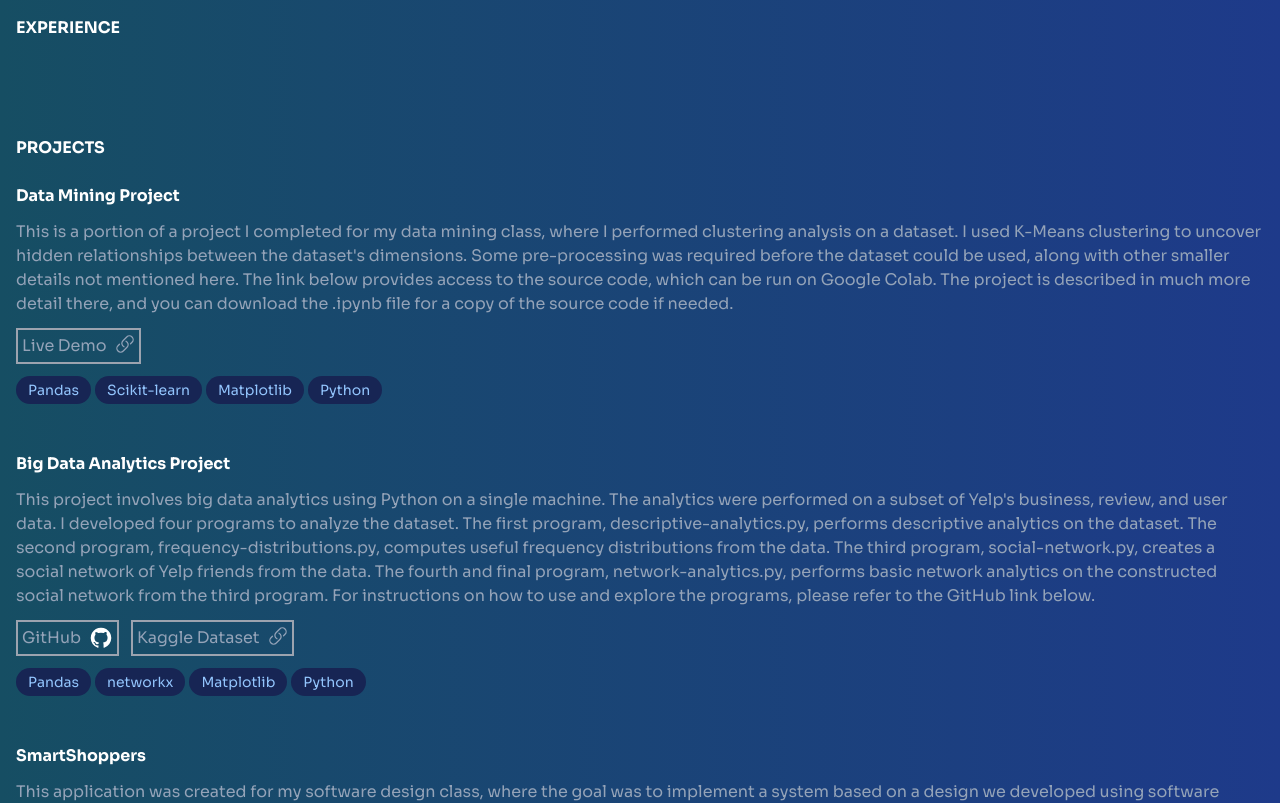
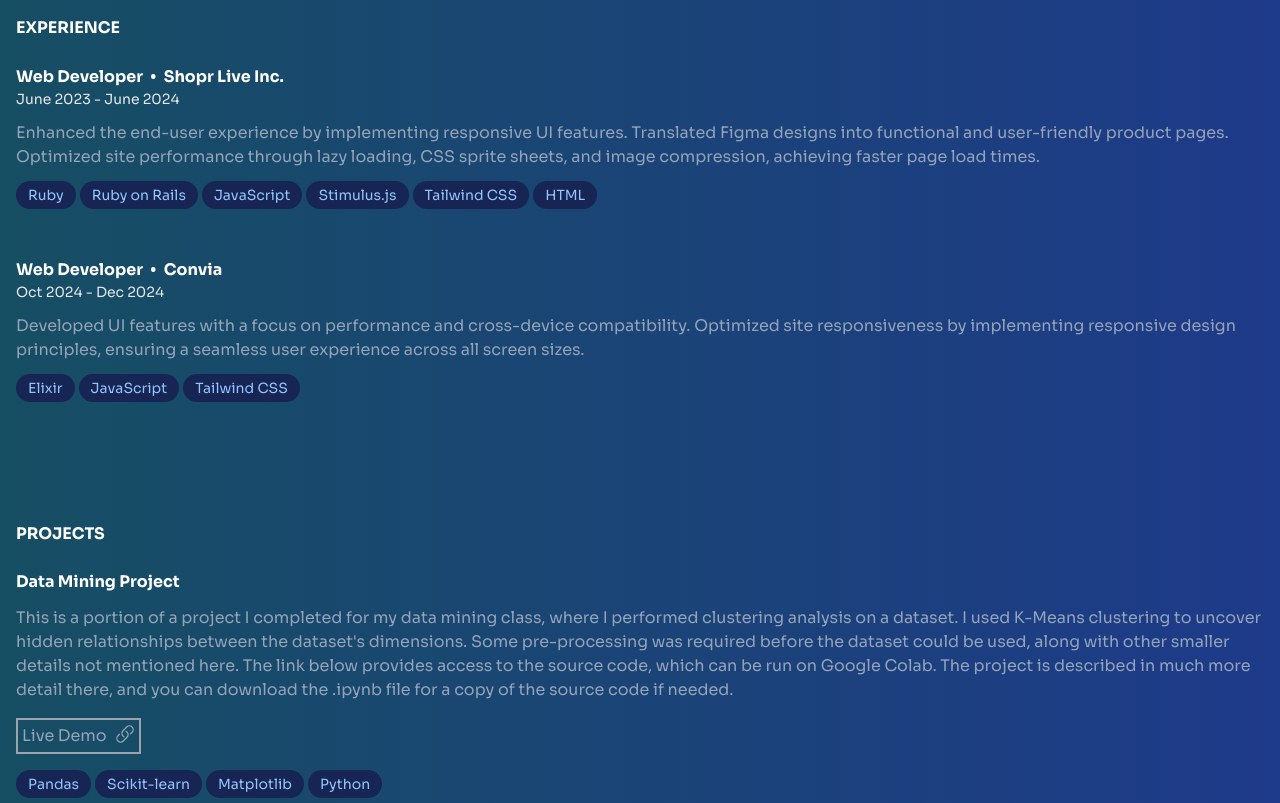
Before and after one commit to haoyiwu-1/haoyiwu-1.github.io, a React (Vite) app: page / in a window 1280 px wide. Shown: the part 420-1223 px from the top of the page. Built offline with nearby package versions, Linux system fonts and the light colour scheme; a web font is replaced by a local one.

Commit message:
Update ProjectDesc component to SectionDesc for more general use like for experience section, add experience section, small UI change for Links component

```diff
--- a/src/App.jsx
+++ b/src/App.jsx
@@ -1,6 +1,6 @@
 import "./index.css";
 import Navbar from "./Navbar.jsx";
-import ProjectDesc from "./ProjectDesc.jsx";
+import SectionDesc from "./SectionDesc.jsx";
 
 function App() {
   const projectsList = [
@@ -43,10 +43,45 @@ function App() {
           </div>
           <div id="experience" className="section">
             <h1 className="uppercase font-bold">Experience</h1>
+            <SectionDesc
+              id="exp-1"
+              title={
+                <>
+                  Web Developer <span className="font-sans mx-1">&#x2022;</span>{" "}
+                  Shopr Live Inc.
+                </>
+              }
+              description="
+              Enhanced the end-user experience by implementing responsive UI features. Translated Figma designs into functional and user-friendly product pages. Optimized site performance through lazy loading, CSS sprite sheets, and image compression, achieving faster page load times.
+              "
+              tech={[
+                "Ruby",
+                "Ruby on Rails",
+                "JavaScript",
+                "Stimulus.js",
+                "Tailwind CSS",
+                "HTML",
+              ]}
+              timePeriod={"June 2023 - June 2024"}
+            />
+            <SectionDesc
+              id="exp-2"
+              title={
+                <>
+                  Web Developer <span className="font-sans mx-1">&#x2022;</span>{" "}
+                  Convia
+                </>
+              }
+              description="
+              Developed UI features with a focus on performance and cross-device compatibility. Optimized site responsiveness by implementing responsive design principles, ensuring a seamless user experience across all screen sizes.
+              "
+              tech={["Elixir", "JavaScript", "Tailwind CSS"]}
+              timePeriod={"Oct 2024 - Dec 2024"}
+            />
           </div>
           <div className="section">
             <h1 className="uppercase font-bold">Projects</h1>
-            <ProjectDesc
+            <SectionDesc
               id="proj-0"
               title={projectsList[0]}
               description="
@@ -62,7 +97,7 @@ function App() {
               tech={["Pandas", "Scikit-learn", "Matplotlib", "Python"]}
             />
 
-            <ProjectDesc
+            <SectionDesc
               id="proj-1"
               title={projectsList[1]}
               description="
@@ -82,7 +117,7 @@ function App() {
               tech={["Pandas", "networkx", "Matplotlib", "Python"]}
             />
 
-            <ProjectDesc
+            <SectionDesc
               id="proj-2"
               title={projectsList[2]}
               description="
@@ -107,7 +142,7 @@ function App() {
               tech={["Java Swing", "Java", "JUnit"]}
             />
 
-            <ProjectDesc
+            <SectionDesc
               id="proj-3"
               title={projectsList[3]}
               description="
@@ -126,7 +161,7 @@ function App() {
               tech={["HTML", "CSS", "Bootstrap 5", "JavaScript"]}
             />
 
-            <ProjectDesc
+            <SectionDesc
               id="proj-4"
               title={projectsList[4]}
               description="
@@ -145,7 +180,7 @@ function App() {
               tech={["HTML", "CSS", "Bootstrap 5", "JavaScript"]}
             />
 
-            <ProjectDesc
+            <SectionDesc
               id="proj-5"
               title={projectsList[5]}
               description="
--- a/src/Links.jsx
+++ b/src/Links.jsx
@@ -46,7 +46,7 @@ function Links({ linksList }) {
               key={index}
               target="_blank"
               rel="noreferrer noopener"
-              className="inline-flex hover:text-gray-200 hover:border-gray-200 p-1 border-2 border-gray-400"
+              className="inline-flex hover:text-gray-200 my-1 hover:border-gray-200 p-1 border-2 border-gray-400"
             >
               <div className="flex flex-row space-x-2">
                 <span>{link.text}</span>
--- a/src/ProjectDesc.jsx
+++ /dev/null
@@ -1,15 +0,0 @@
-import Links from "./Links";
-import TechBadges from "./TechBadges";
-
-function ProjectDesc({ id, title, description, links = [], tech = [] }) {
-  return (
-    <div id={id} className="flex flex-col py-6 space-y-3">
-      <h1 className="font-bold">{title}</h1>
-      <p>{description}</p>
-      <Links linksList={links} />
-      <TechBadges techList={tech} />
-    </div>
-  );
-}
-
-export default ProjectDesc;
--- /dev/null
+++ b/src/SectionDesc.jsx
@@ -0,0 +1,29 @@
+import Links from "./Links";
+import TechBadges from "./TechBadges";
+
+function SectionDesc({
+  id,
+  title,
+  description,
+  links = [],
+  tech = [],
+  timePeriod,
+}) {
+  return (
+    <div id={id} className="flex flex-col py-6 space-y-3">
+      <div>
+        <h1 className="font-bold">{title}</h1>
+        {timePeriod && (
+          <div className="text-sm text-gray-200">
+            <span className="sans-font">{timePeriod}</span>
+          </div>
+        )}
+      </div>
+      <p>{description}</p>
+      {links.length > 0 && <Links linksList={links} />}
+      {tech.length > 0 && <TechBadges techList={tech} />}
+    </div>
+  );
+}
+
+export default SectionDesc;
```
